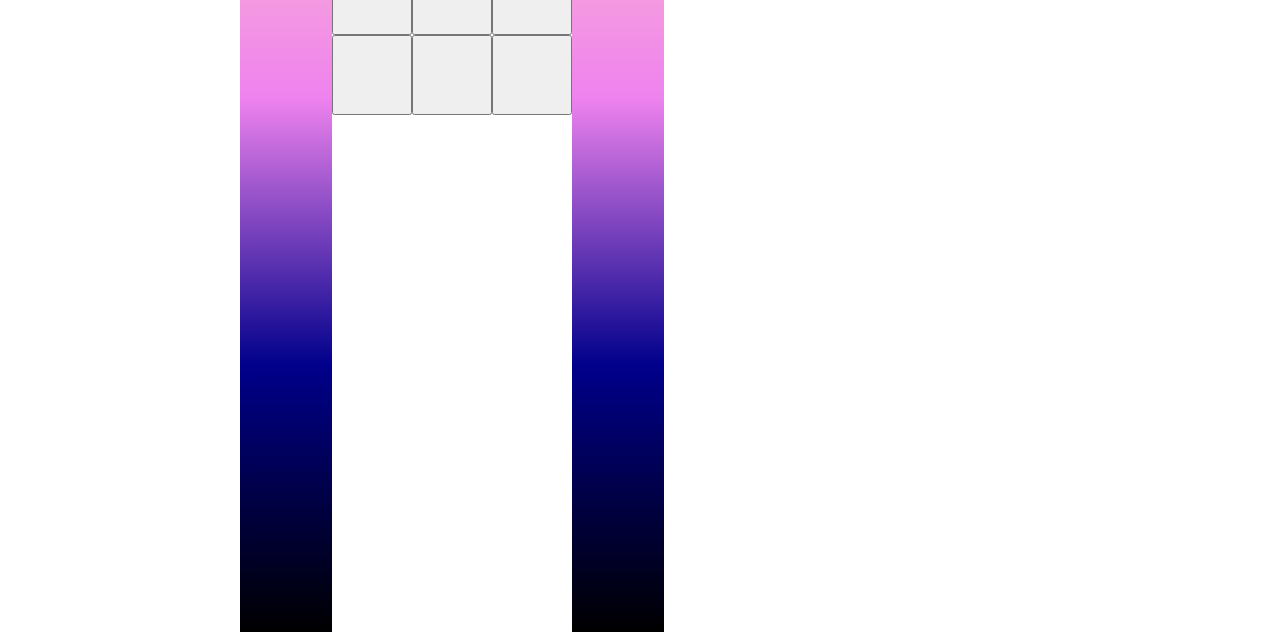
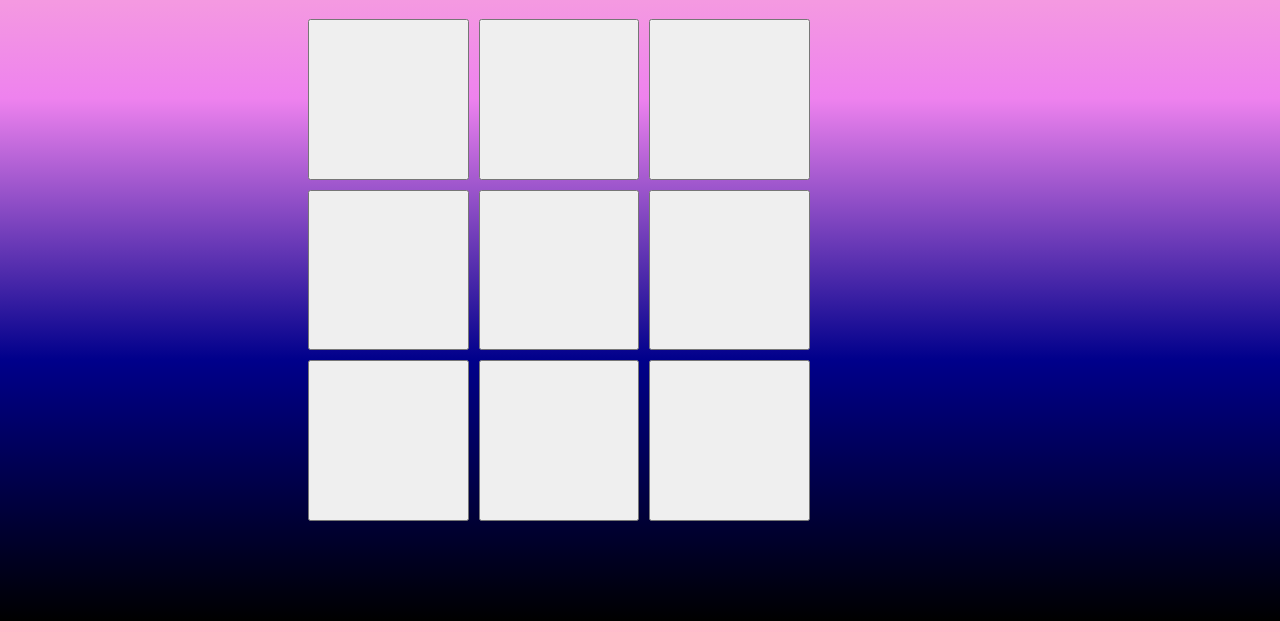
Before and after one commit to Samantha-Brown/tic-tac-toe-solo, a plain HTML site: page index.html in a window 1280 px wide. Shown: the part 168-800 px from the top of the page. Drawn offline with nearby package versions, Linux system fonts and the light colour scheme.

Commit message:
Restore the css back to the rehaul css commit

```diff
--- a/styles.css
+++ b/styles.css
@@ -1,46 +1,46 @@
-/* global */
-
 * {
-  font-family: 'Open Sans', sans-serif; /* Do I need this if using googlefonts */
-  margin: 0px;
-  padding: 0px;
+  font-family: 'Open Sans', sans-serif;
+  margin: 5px;
 }
 
-.right-panel,
-.left-panel {
-  color: darkblue;
+main {
+  display: flex;
+  width: 350vw;
+  margin-top: 5vh;
+  margin-bottom:10vh;
+}
+
+body {
+  display: flex;
+  width: 100%;
+  height: 100%;
+  background: linear-gradient(pink, violet, darkblue, black);
+  color: black;
+  font-size: 30px;
+}
+header {
+  color: black;
+}
+
+.left-panel
+.right-panel {
   display: flex;
   flex-direction: column;
   align-items: center;
-  background-image: linear-gradient(pink, violet, darkblue, black);
-  /* height:800px; */
+  min-width: 15px;
+  height: 15vh;
+  min-height: 5px;
+  margin: 5px;
 }
 
-main {
-  width: 100vh;
-  height: 100vh;
-  display: flex;
-  flex-direction: row;
+section {
+  font-size: 45px;
 }
 
-body {
-  background-color: white;
-  display: flex;
-  /* flex-direction: column; */
-  align-items: center;
-  justify-content: center;
+.game-board {
+  display: grid;
+  grid-template-columns: repeat(3, 1fr);
+  width: 40vw;
+  height: 40vw;
+  margin-top: 5vh;
 }
-
-header {
-  color: black;
-
-}
-.game-board {
-    display: grid;
-    grid-template-columns: repeat(3, 1fr);
-    justify-content: center;
-    width: 500px;
-    height:400px;
-    height: 30vh;
-    width: 30vh;
-}
```
